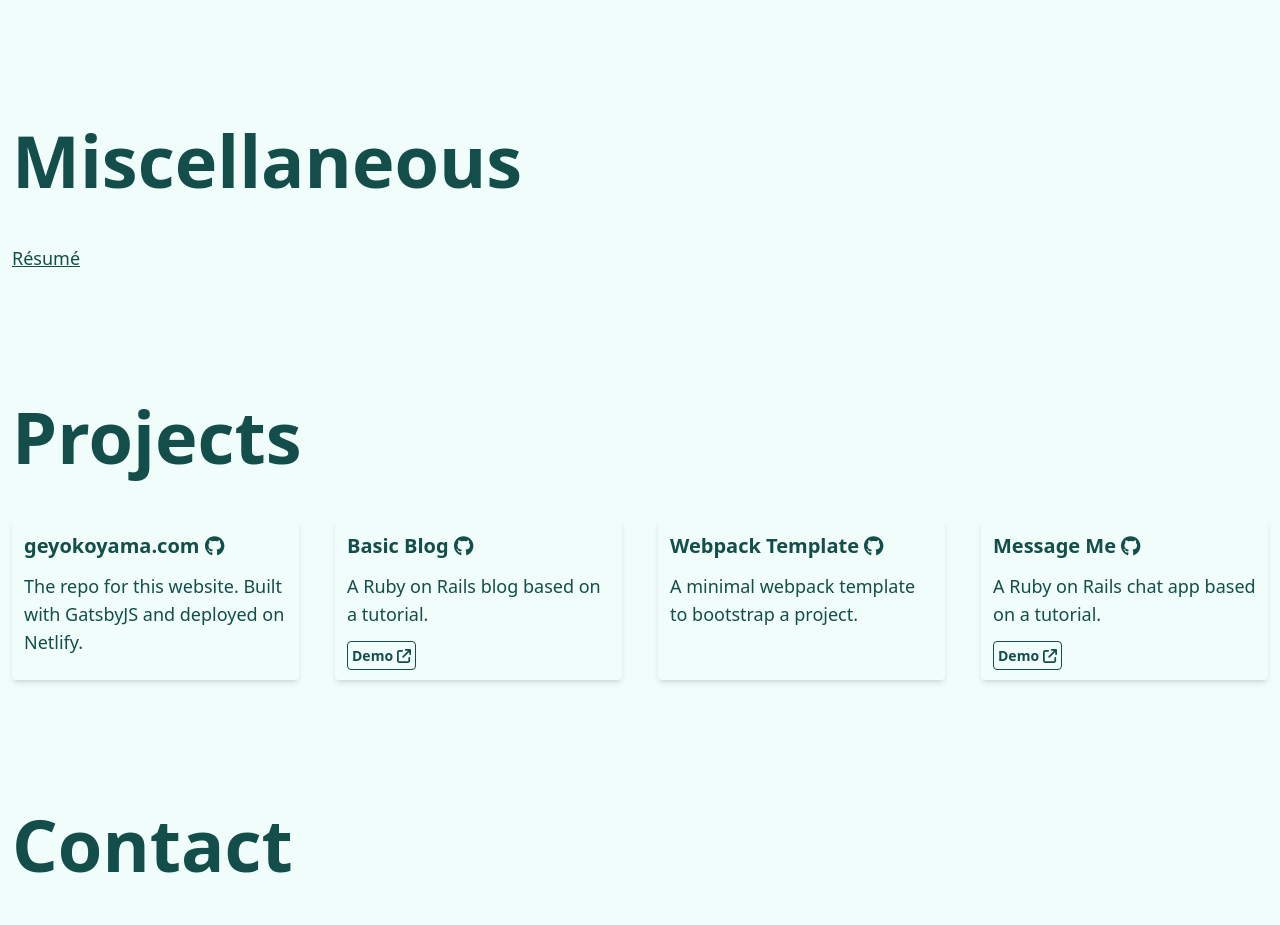
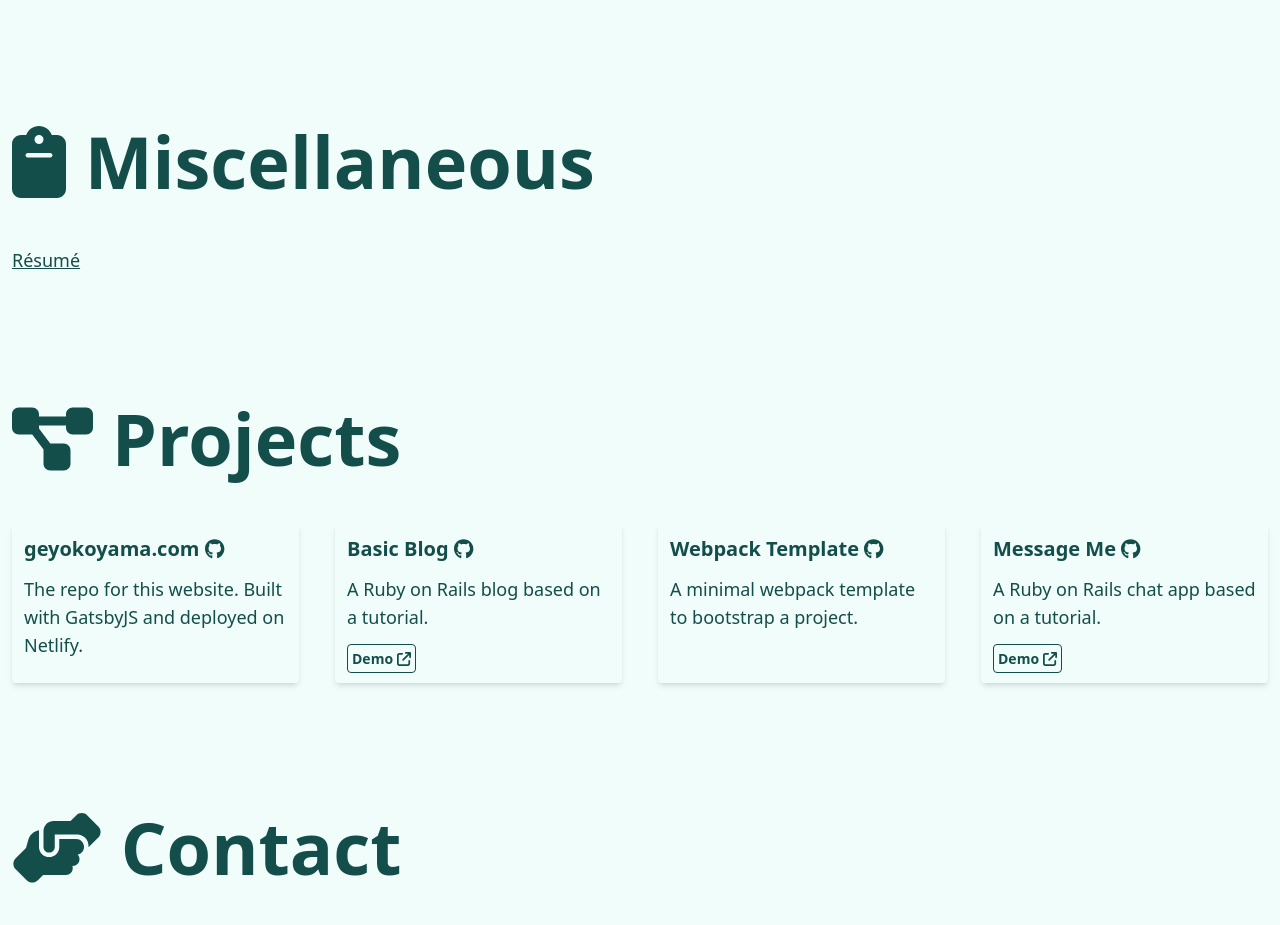
Before and after one commit to geyokoyama/geyokoyama.com, a Gatsby site: page / in a window 1280 px wide. Shown: the part 1285-2210 px from the top of the page. Built offline with nearby package versions, Linux system fonts and the light colour scheme; Gatsby itself is replaced by a stand-in of ours.

Commit message:
Add icons to index page

```diff
--- a/src/pages/index.js
+++ b/src/pages/index.js
@@ -1,6 +1,8 @@
 import * as React from "react"
 import { StaticImage } from "gatsby-plugin-image"
 import { Link } from "gatsby"
+import { FontAwesomeIcon } from '@fortawesome/react-fontawesome'
+import {  faUserAstronaut, faClipboard, faProjectDiagram, faHandshakeAngle } from '@fortawesome/free-solid-svg-icons'
 
 import Seo from "../components/SEO"
 import Online from "../components/Online"
@@ -27,7 +29,7 @@ const Index = () => {
       </header>
       <section className="max-w-screen-xl m-auto">
         <div className="px-3 py-10">
-          <h2 className="text-5xl md:text-7xl font-semibold py-3 md:py-6">About</h2>
+          <h2 className="text-5xl md:text-7xl font-semibold py-3 md:py-6"><FontAwesomeIcon icon={faUserAstronaut} />&nbsp;About</h2>
           <div className="py-3 md:py-6 overflow-hidden">
             <figure className="w-fit m-auto py-5 md:float-left md:pt-0 md:pr-5 md:pb-5">
               <StaticImage
@@ -45,7 +47,7 @@ const Index = () => {
       </section>
       <section className="max-w-screen-xl m-auto">
         <div className="px-3 py-10">
-          <h2 className="text-5xl md:text-7xl font-semibold py-3 md:py-6">Miscellaneous</h2>
+          <h2 className="text-5xl md:text-7xl font-semibold py-3 md:py-6"><FontAwesomeIcon icon={faClipboard} />&nbsp;Miscellaneous</h2>
           <div className="py-3 md:py-6">
             <Link to="/resume" className="underline hover:text-teal-500 focus:text-teal-500 focus:text-teal-500 active:text-teal-900">Résumé</Link>
           </div>
@@ -53,7 +55,7 @@ const Index = () => {
       </section>
       <section className="max-w-screen-xl m-auto">
         <div className="px-3 py-10">
-          <h2 className="text-5xl md:text-7xl font-semibold py-3 md:py-6">Projects</h2>
+          <h2 className="text-5xl md:text-7xl font-semibold py-3 md:py-6"><FontAwesomeIcon icon={faProjectDiagram} />&nbsp;Projects</h2>
           <div className="py-3 md:py-6">
             <div className="grid gap-9 sm:grid-cols-2 md:grid-cols-3 lg:grid-cols-4">
               {
@@ -67,7 +69,7 @@ const Index = () => {
       </section>
       <section className="max-w-screen-xl m-auto">
         <div className="px-3 py-10">
-          <h2 className="text-5xl md:text-7xl font-semibold py-3 md:py-6">Contact</h2>
+          <h2 className="text-5xl md:text-7xl font-semibold py-3 md:py-6"><FontAwesomeIcon icon={faHandshakeAngle} />&nbsp;Contact</h2>
           <div className="py-3 md:py-6">
             <p>Want to get in touch? Send an email to <a href="mailto:george@geyokoyama.com" className="underline hover:text-teal-500 focus:text-teal-500 active:text-teal-900">george@geyokoyama.com</a> or connect with me on social media.</p>
           </div>
```
